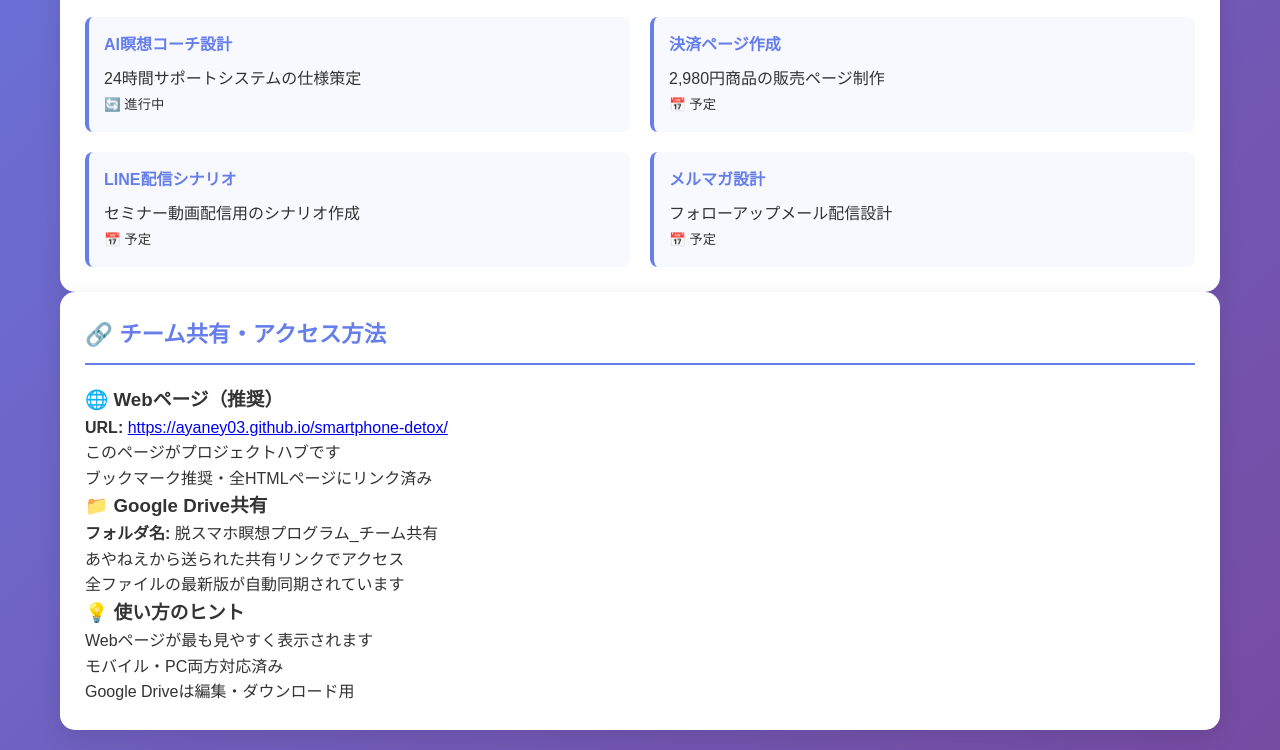
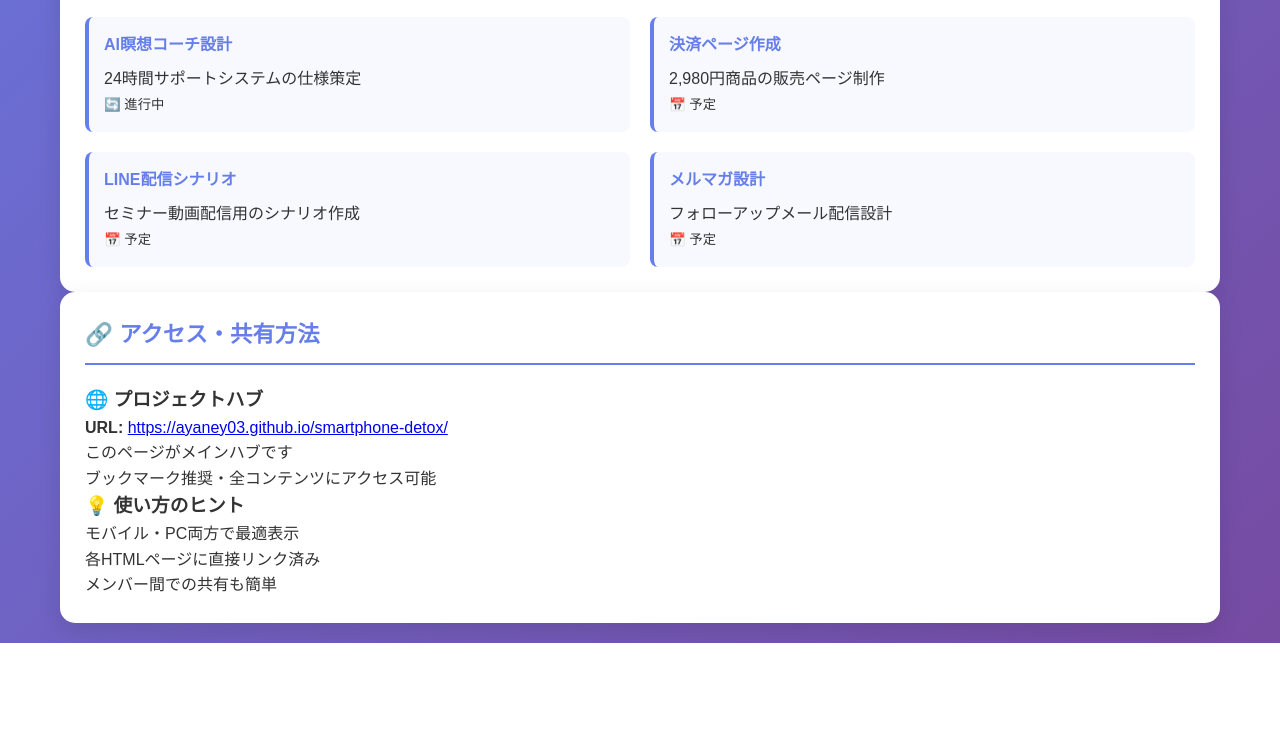
Before and after one commit to Ayaney03/meditation-program, a plain HTML site: page index.html in a window 1280 px wide. Shown: the part 861-1611 px from the top of the page. After the commit the page ends 1504 px from the top, so only its background shows below. Drawn offline with Linux system fonts and the light colour scheme.

Commit message:
Google Drive共有記載を削除・Webページ中心の案内に変更

```diff
--- a/index.html
+++ b/index.html
@@ -335,25 +335,19 @@
         </div>
 
         <div class="section">
-            <h2>🔗 チーム共有・アクセス方法</h2>
+            <h2>🔗 アクセス・共有方法</h2>
             <div class="info-grid">
                 <div class="info-card">
-                    <h3>🌐 Webページ（推奨）</h3>
+                    <h3>🌐 プロジェクトハブ</h3>
                     <p><strong>URL:</strong> <a href="https://ayaney03.github.io/smartphone-detox/" target="_blank">https://ayaney03.github.io/smartphone-detox/</a></p>
-                    <p>このページがプロジェクトハブです</p>
-                    <p>ブックマーク推奨・全HTMLページにリンク済み</p>
-                </div>
-                <div class="info-card">
-                    <h3>📁 Google Drive共有</h3>
-                    <p><strong>フォルダ名:</strong> 脱スマホ瞑想プログラム_チーム共有</p>
-                    <p>あやねえから送られた共有リンクでアクセス</p>
-                    <p>全ファイルの最新版が自動同期されています</p>
+                    <p>このページがメインハブです</p>
+                    <p>ブックマーク推奨・全コンテンツにアクセス可能</p>
                 </div>
                 <div class="info-card">
                     <h3>💡 使い方のヒント</h3>
-                    <p>Webページが最も見やすく表示されます</p>
-                    <p>モバイル・PC両方対応済み</p>
-                    <p>Google Driveは編集・ダウンロード用</p>
+                    <p>モバイル・PC両方で最適表示</p>
+                    <p>各HTMLページに直接リンク済み</p>
+                    <p>メンバー間での共有も簡単</p>
                 </div>
             </div>
         </div>
```
